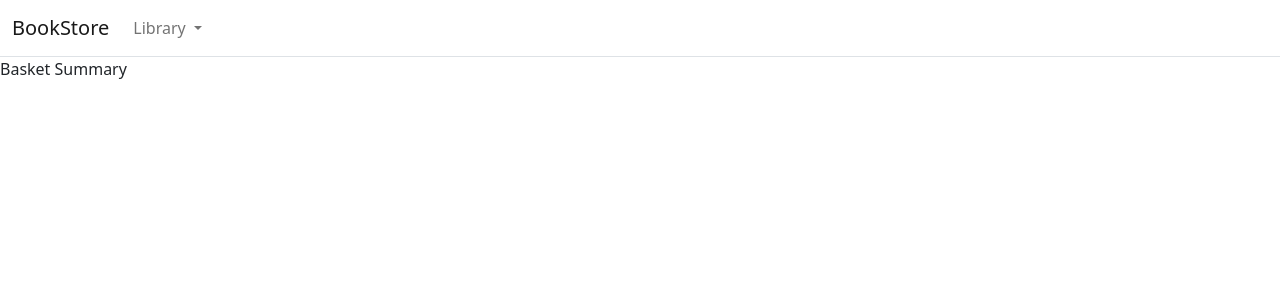
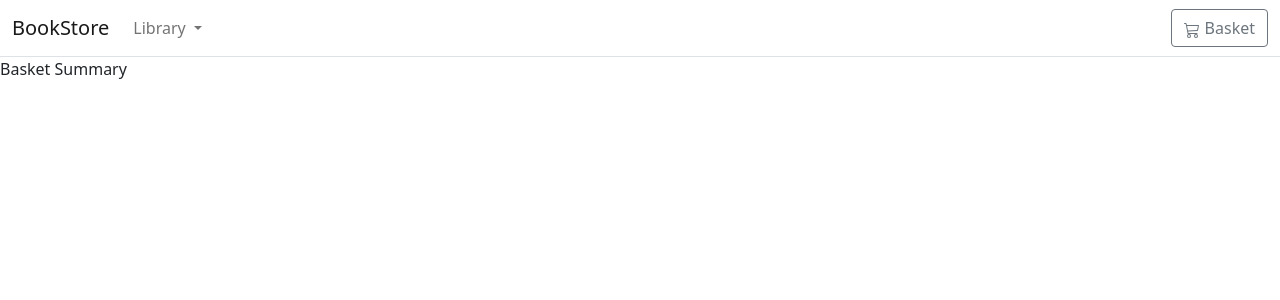
Before and after one commit to mashendi/django-ecommercev1, a Django app: page /basket/ in a window 1280 px wide. Shown: the top 300 px of the page. Run offline with Django 4.2, Linux system fonts and the light colour scheme; data comes from the database, SQL or seed files in the repository.

Commit message:
added: basket button to navbar

```diff
--- a/basket/urls.py
+++ b/basket/urls.py
@@ -5,5 +5,5 @@ from . import views
 app_name = 'basket'
 
 urlpatterns = [
-    path('', views.basket_summary, name='summary')
+    path('', views.basket_summary, name='basket_summary')
 ]
--- a/templates/base.html
+++ b/templates/base.html
@@ -6,10 +6,13 @@
     <meta charset="utf-8" />
     <title>{% block title %}BookStore{% endblock %}</title>
     <meta name="viewport" content="width=device-width, initial-scale=1">
-    <link href="https://cdn.jsdelivr.net/npm/bootstrap@5.0.0-beta1/dist/css/bootstrap.min.css" rel="stylesheet" integrity="sha384-giJF6kkoqNQ00vy+HMDP7azOuL0xtbfIcaT9wjKHr8RbDVddVHyTfAAsrekwKmP1" crossorigin="anonymous">
+    <link href="https://cdn.jsdelivr.net/npm/bootstrap@5.0.0-beta1/dist/css/bootstrap.min.css" rel="stylesheet"
+        integrity="sha384-giJF6kkoqNQ00vy+HMDP7azOuL0xtbfIcaT9wjKHr8RbDVddVHyTfAAsrekwKmP1" crossorigin="anonymous">
     <script src="https://code.jquery.com/jquery-3.5.1.min.js"
         integrity="sha256-9/aliU8dGd2tb6OSsuzixeV4y/faTqgFtohetphbbj0=" crossorigin="anonymous"></script>
-    <script src="https://cdn.jsdelivr.net/npm/bootstrap@5.0.0-beta1/dist/js/bootstrap.bundle.min.js" integrity="sha384-ygbV9kiqUc6oa4msXn9868pTtWMgiQaeYH7/t7LECLbyPA2x65Kgf80OJFdroafW" crossorigin="anonymous"></script>
+    <script src="https://cdn.jsdelivr.net/npm/bootstrap@5.0.0-beta1/dist/js/bootstrap.bundle.min.js"
+        integrity="sha384-ygbV9kiqUc6oa4msXn9868pTtWMgiQaeYH7/t7LECLbyPA2x65Kgf80OJFdroafW" crossorigin="anonymous">
+    </script>
 </head>
 
 <body>
@@ -40,10 +43,21 @@
                         </li>
                     </ul>
 
+                    <a type="button" role="button" href="{% url "basket:basket_summary" %}"
+                        class="btn btn-outline-secondary">
+
+                        <svg xmlns="http://www.w3.org/2000/svg" width="16" height="16" fill="currentColor"
+                            class="bi bi-cart3" viewBox="0 0 16 16">
+                            <path
+                                d="M0 1.5A.5.5 0 0 1 .5 1H2a.5.5 0 0 1 .485.379L2.89 3H14.5a.5.5 0 0 1 .49.598l-1 5a.5.5 0 0 1-.465.401l-9.397.472L4.415 11H13a.5.5 0 0 1 0 1H4a.5.5 0 0 1-.491-.408L2.01 3.607 1.61 2H.5a.5.5 0 0 1-.5-.5zM3.102 4l.84 4.479 9.144-.459L13.89 4H3.102zM5 12a2 2 0 1 0 0 4 2 2 0 0 0 0-4zm7 0a2 2 0 1 0 0 4 2 2 0 0 0 0-4zm-7 1a1 1 0 1 1 0 2 1 1 0 0 1 0-2zm7 0a1 1 0 1 1 0 2 1 1 0 0 1 0-2z" />
+                        </svg>
+                        Basket
+                    </a>
                 </div>
             </div>
         </nav>
     </header>
     <div id="content">{% block content %} {% endblock %}</div>
 </body>
+
 </html>
```
